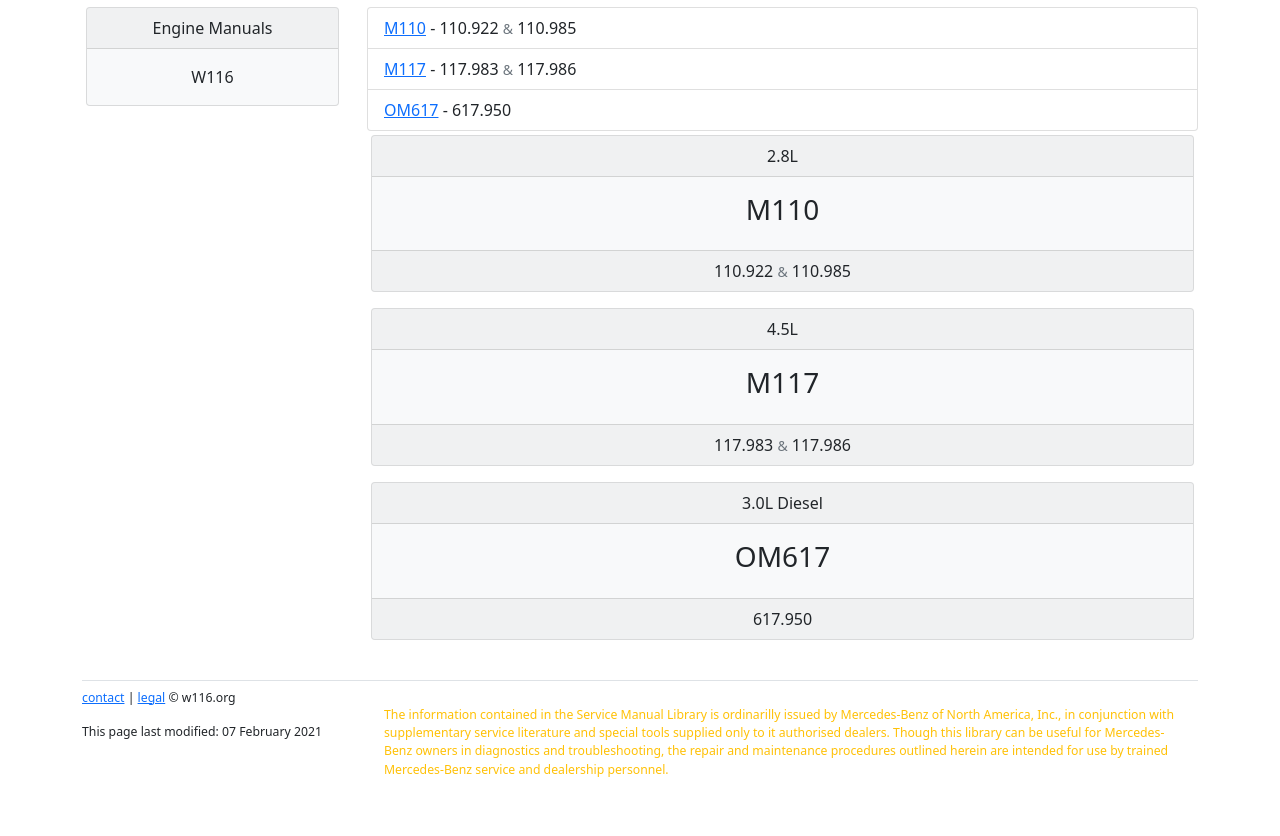
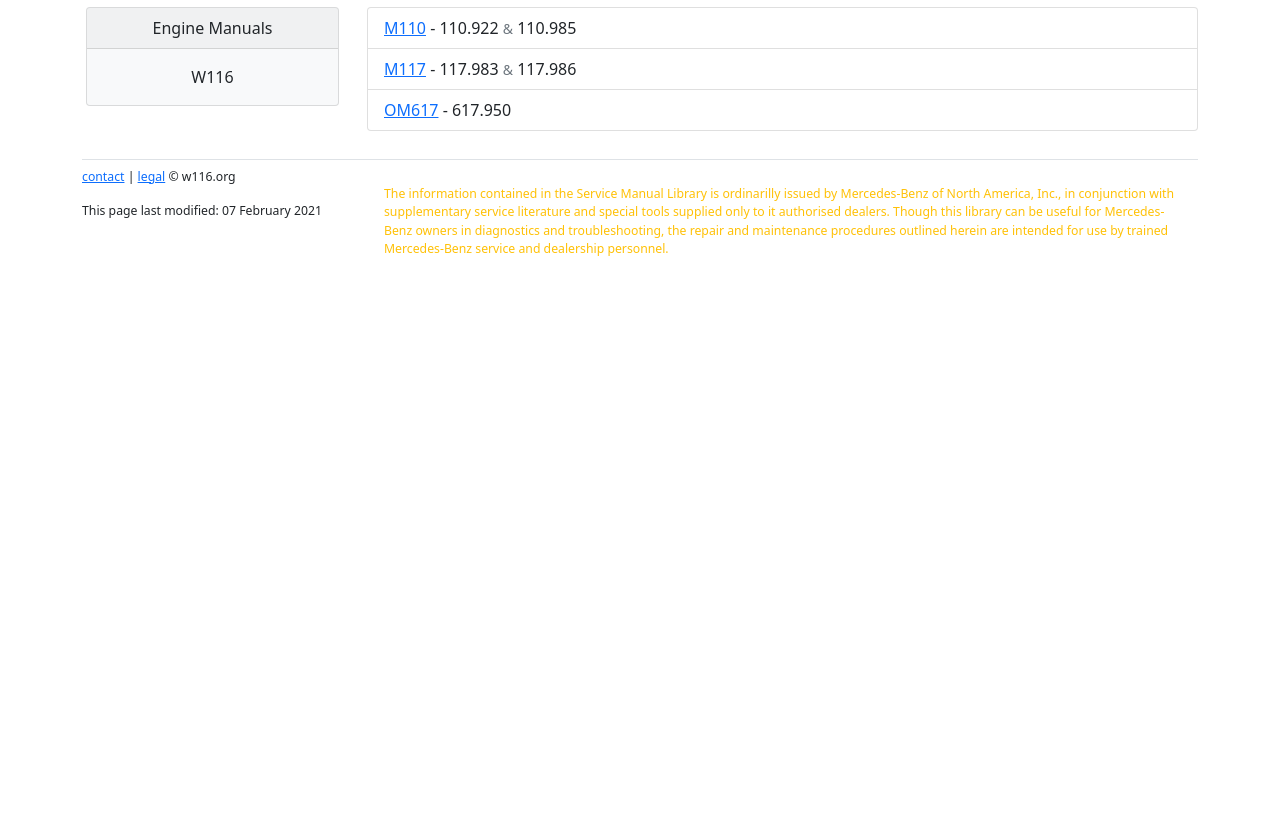
Before and after one commit to W116org/handbook, a Jekyll site: the page built from Engine.html, in a window 1280 px wide. Shown: the part 217-1053 px from the top of the page. Built offline with Jekyll 4.4.1, drawn with Linux system fonts in a browser that asks for light colours; comment, search, counter and statistics services are not loaded; after the commit the page ends 900 px from its top, so only the background shows below that.

Commit message:
Update Engine.html

```diff
--- a/Engine.html
+++ b/Engine.html
@@ -21,41 +21,5 @@
       <li class="list-group-item"><a href="117/">M117</a> - 117.983 <small class="text-muted">&amp;</small> 117.986</li>
       <li class="list-group-item"><a href="617/">OM617</a> - 617.950</li>
     </ul>
-
-    <div class="card text-center text-dark bg-light mb-3 mx-1">
-      <div class="card-header">2.8L</div>
-      <div class="card-body">
-        <a class="stretched-link link-dark text-decoration-none" href="110/">
-          <h3 class="card-title">M110</h3>
-        </a>
-      </div>
-      <div class="card-footer">
-        <p class="card-text">110.922 <small class="text-muted">&amp;</small> 110.985</p>
-      </div>
-    </div>
-
-    <div class="card text-center text-dark bg-light mb-3 mx-1">
-      <div class="card-header">4.5L</div>
-      <div class="card-body">
-        <a class="stretched-link link-dark text-decoration-none" href="117/">
-          <h3 class="card-title">M117</h3>
-        </a>
-      </div>
-      <div class="card-footer">
-        <p class="card-text">117.983 <small class="text-muted">&amp;</small> 117.986</p>
-      </div>
-    </div>
-
-    <div class="card text-center text-dark bg-light mb-3 mx-1">
-      <div class="card-header">3.0L Diesel</div>
-      <div class="card-body">
-        <a class="stretched-link link-dark text-decoration-none" href="617/">
-          <h3 class="card-title">OM617</h3>
-        </a>
-      </div>
-      <div class="card-footer">
-        <p class="card-text">617.950</p>
-      </div>
-    </div>
   </div>
 </div><!-- /.row -->
```
